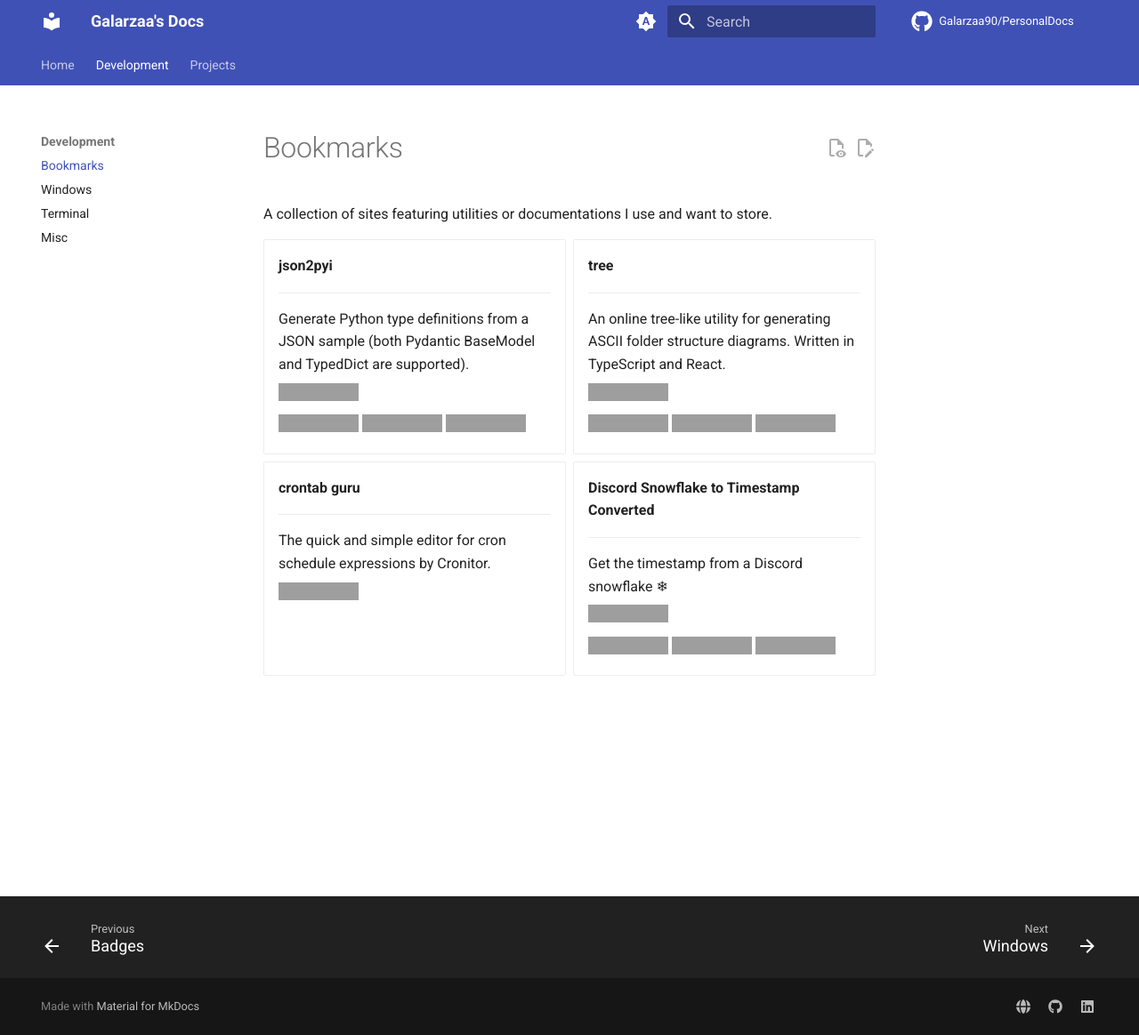
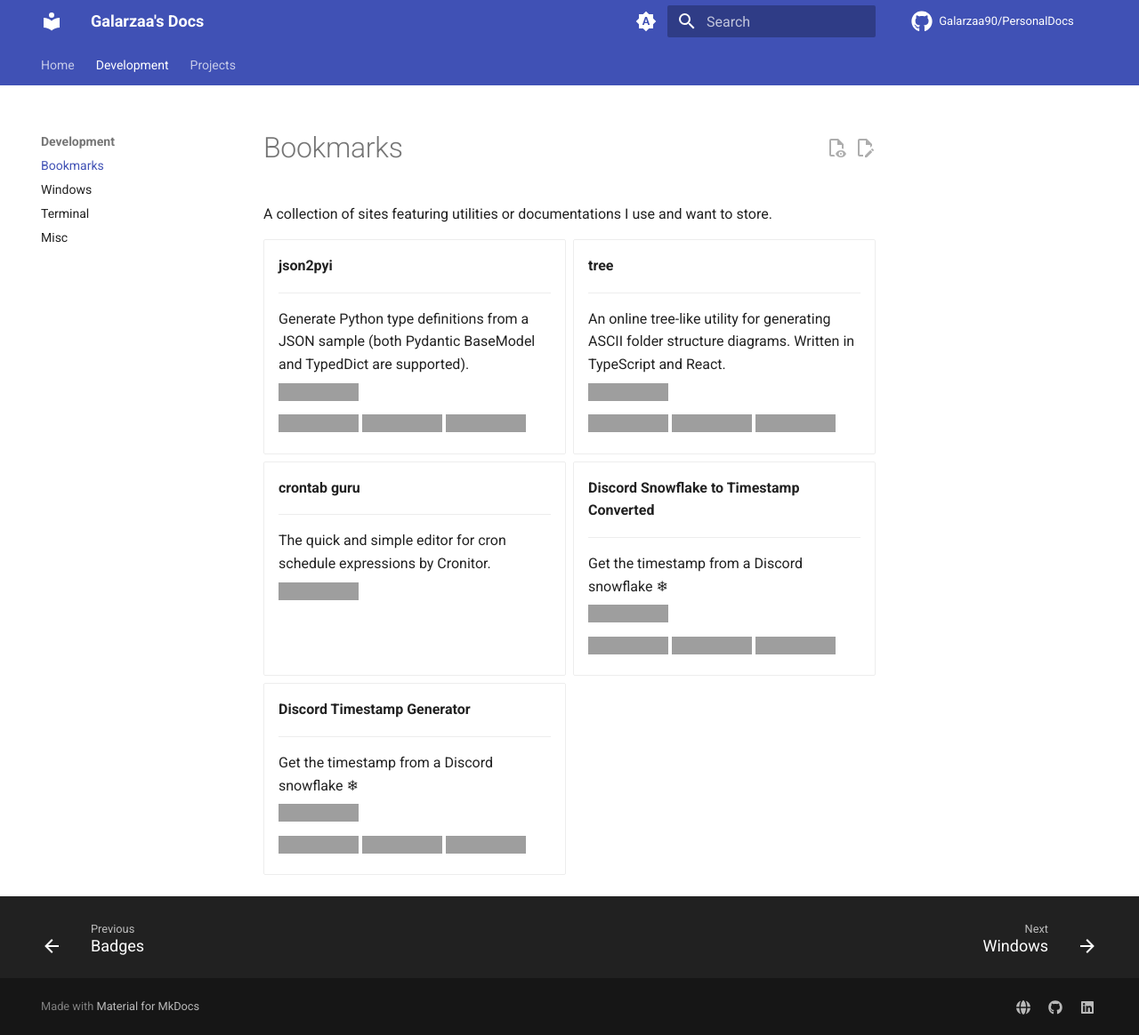
Before and after one commit to Galarzaa90/PersonalDocs, an MkDocs documentation site: the page built from docs/dev/bookmarks.md, in a window 1280 px wide and 1164 px high. Shown: the whole window at 89% size. Built offline with MkDocs 1.6.1 and Material for MkDocs 9.7.7, drawn with Linux system fonts in a browser that asks for light colours; comment, search, counter and statistics services are not loaded; grey boxes are pictures that could not be loaded.

Commit message:
add more bookmarks

```diff
--- a/docs/dev/bookmarks.md
+++ b/docs/dev/bookmarks.md
@@ -11,7 +11,7 @@ A collection of sites featuring utilities or documentations I use and want to st
     Generate Python type definitions from a JSON sample (both Pydantic BaseModel and TypedDict are supported).
 
     [
-      ![Website](https://img.shields.io/website?url=https%3A%2F%2Fjson2pyi.pages.dev%2F&up_message=online&down_message=offline&style=flat-square)
+      ![Website](https://img.shields.io/website?url=https://json2pyi.pages.dev&up_message=online&down_message=offline&style=flat-square)
     ](https://json2pyi.pages.dev/)
 
 
@@ -28,7 +28,7 @@ A collection of sites featuring utilities or documentations I use and want to st
     An online tree-like utility for generating ASCII folder structure diagrams. Written in TypeScript and React.
 
     [
-      ![Website](https://img.shields.io/website?url=https%3A%2F%2Ftree.nathanfriend.com%2F&up_message=online&down_message=offline&style=flat-square)
+      ![Website](https://img.shields.io/website?url=https://tree.nathanfriend.com&up_message=online&down_message=offline&style=flat-square)
     ](https://tree.nathanfriend.com/)
 
 
@@ -46,7 +46,7 @@ A collection of sites featuring utilities or documentations I use and want to st
     The quick and simple editor for cron schedule expressions by Cronitor.
 
     [
-      ![Website](https://img.shields.io/website?url=https%3A%2F%2Fcrontab.guru%2F&up_message=online&down_message=offline&style=flat-square)
+      ![Website](https://img.shields.io/website?url=https://crontab.guru&up_message=online&down_message=offline&style=flat-square)
     ](https://crontab.guru/)
 
 
@@ -57,7 +57,7 @@ A collection of sites featuring utilities or documentations I use and want to st
     Get the timestamp from a Discord snowflake ❄
 
     [
-      ![Website](https://img.shields.io/website?url=https%3A%2F%2Fsnowsta.mp%2F&up_message=online&down_message=offline&style=flat-square)
+      ![Website](https://img.shields.io/website?url=https://snowsta.mp&up_message=online&down_message=offline&style=flat-square)
     ](https://snowsta.mp/)
 
     [
@@ -68,6 +68,25 @@ A collection of sites featuring utilities or documentations I use and want to st
 
 
 
+-   __Discord Timestamp Generator__
+
+    ---
+
+    Get the timestamp from a Discord snowflake ❄
+
+    [
+      ![Website](https://img.shields.io/website?url=https://r.3v.fi/discord-timestamps&up_message=online&down_message=offline&style=flat-square)
+    ](https://r.3v.fi/discord-timestamps/)
+
+    [
+      ![GitHub Repo stars](https://img.shields.io/github/stars/3ventic/discord-timestamps?style=flat-square&logo=github)
+      ![GitHub last commit](https://img.shields.io/github/last-commit/3ventic/discord-timestamps?style=flat-square)
+      ![GitHub top language](https://img.shields.io/github/languages/top/3ventic/discord-timestamps)
+    ](https://github.com/3ventic/discord-timestamps)
+
+
+
+
 
 
 </div>
```
